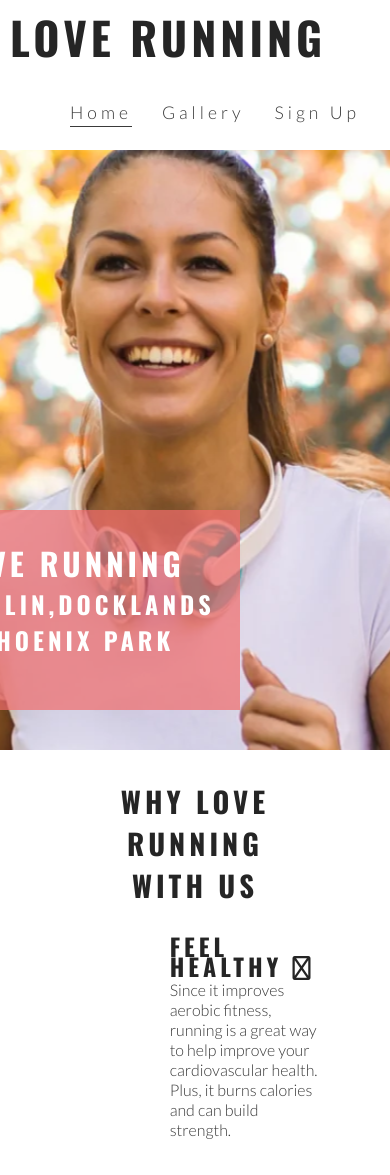
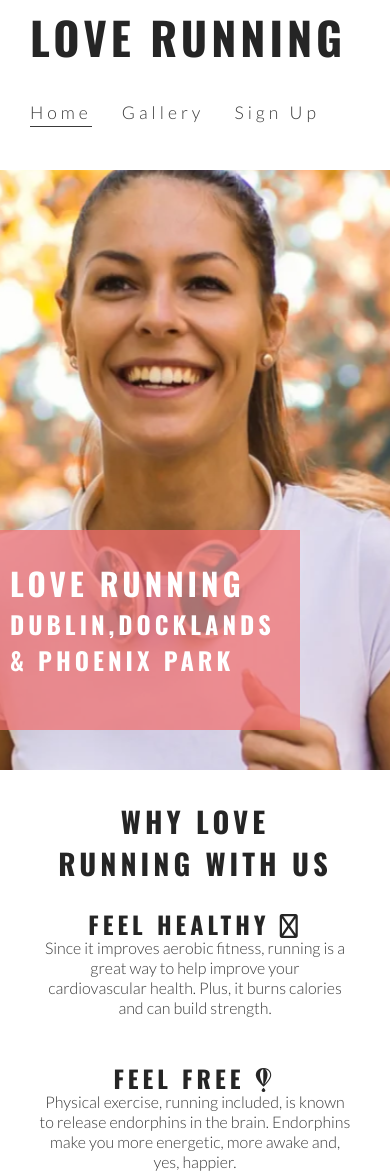
Before and after one commit to PhilippeItsMe/ci-loverunning-challenge, a plain HTML site: page index.html in a window 390 px wide. Shown: the top 1175 px of the page. Drawn offline with nearby package versions, Linux system fonts and the light colour scheme.

Commit message:
Ad style to header picture and club-ethos for screen max-width 950px

```diff
--- a/assets/css/style.css
+++ b/assets/css/style.css
@@ -25,7 +25,7 @@ h2 {
 #logo {
     float: left;
     font-size: 280%;
-    margin-left: 10px;
+    margin-left: 30px;
 }
 
 #logo,
@@ -274,4 +274,40 @@ footer ul li a {
     hr {
         display: none;
     }
+
 }
+
+@media screen and (max-width: 950px) {
+    #menu {
+        clear: left;
+        float: left;
+        margin-left: 30px;
+        margin-bottom: 20px;
+    }
+
+    #cover-text {
+        left: 0;
+    }
+
+    #club-ethos {
+        width: 90%;
+        height: 1200px;
+        margin: 0 auto;
+    }
+
+    .left-about-heading,
+    .right-about-heading {
+        width: inherit;
+    }
+
+    .left-about-heading h2,
+    .right-about-heading h2 {
+        text-align: center;
+    }
+
+    .left-about-heading p,
+    .right-about-heading p {
+        text-align: center;
+        padding: 0 20px;
+    }
+}
```
